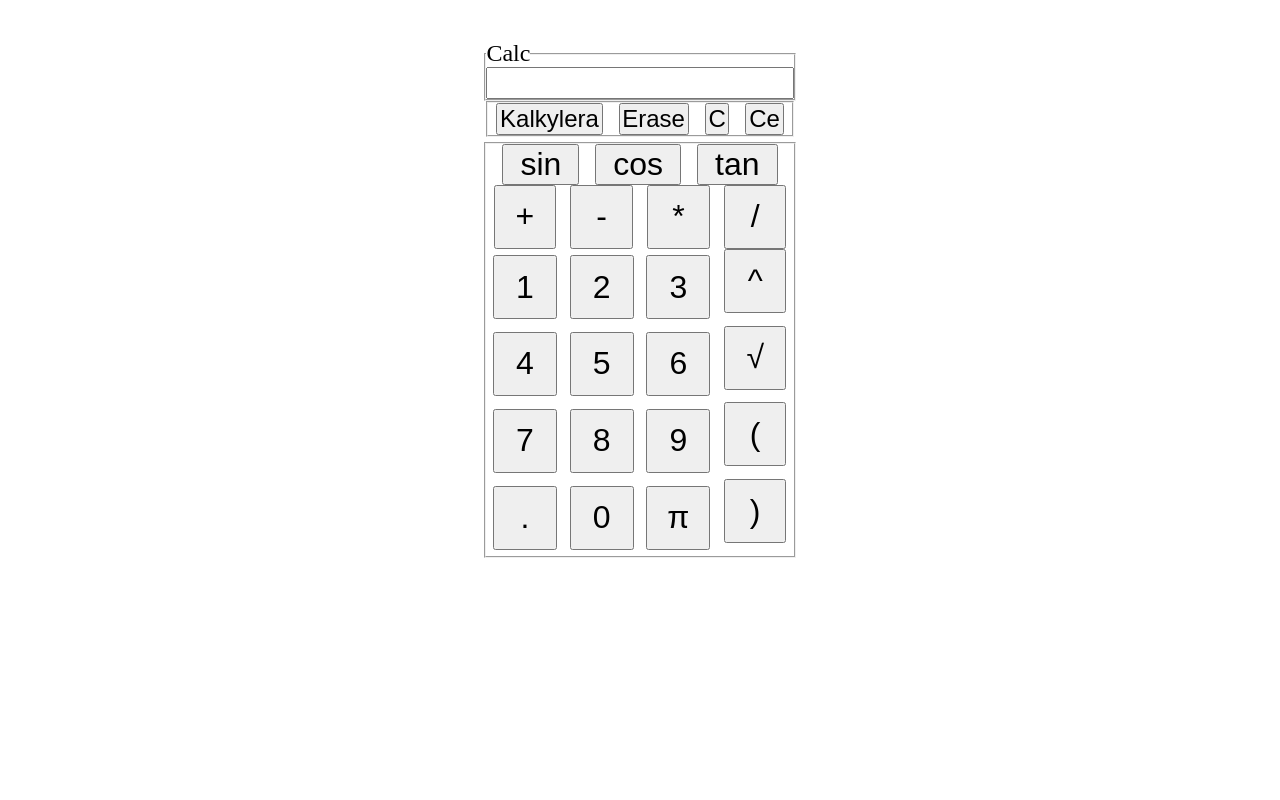
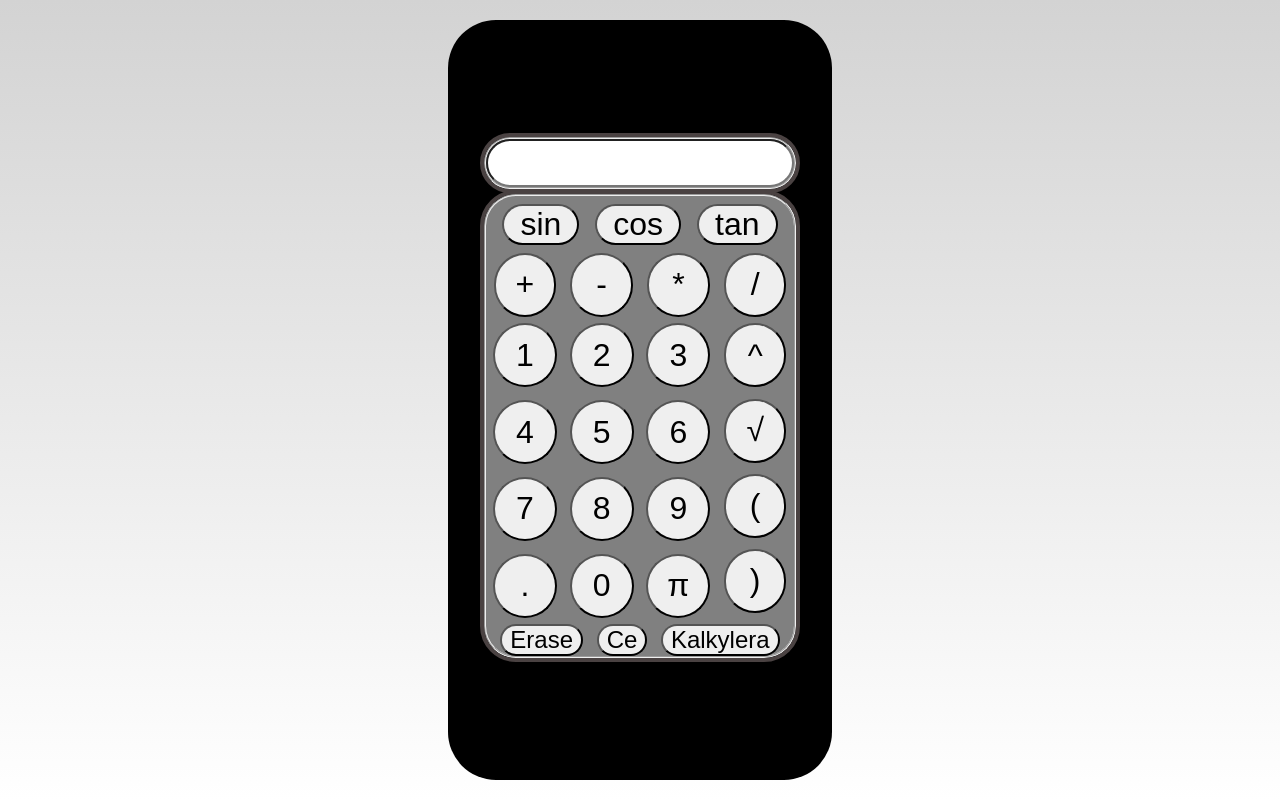
Before and after one commit to Neckora/kalkylator, a PHP site: page / in a window 1280 px wide. Run offline with PHP 8.4, Linux system fonts and the light colour scheme; some libraries are stand-ins or nearby versions.

Commit message:
final draft for css

```diff
--- a/index.php
+++ b/index.php
@@ -13,25 +13,17 @@
     <main class="calcylator">
         <div class="center">
             <fieldset class="calc">
-                <legend>Calc</legend>
                 <input type="text" id="toCalc">
             </fieldset>
         </div>
-        <div class="center">
-            <fieldset class="function">
-                <button class="functions" id="button">Kalkylera</button>
-                <button class="functions" id="erase">Erase</button>
-                <button class="functions"id="Reset">C</button>
-                <button class="functions" id="Fullreset">Ce</button>
-            </fieldset>
-        </div>
-        <div class="center">
-            <fieldset class="inputs">
+        <fieldset class="inputs">
+            <div class="center">
                 <div class="divideTrig">
                     <button class="trig">sin</button>
                     <button class="trig">cos</button>
                     <button class="trig">tan</button>
                 </div>
+            </div>
                 <div class="dividerMethodsSimple">
                     <button id="add" class="method">+</button>
                     <button id="sub" class="method">-</button>
@@ -60,8 +52,14 @@
                         <button id ="parR" class="method">)</button>
                     </div>
                 </div>
-            </fieldset>
-        </div>
+                <div class="center">
+                    <div class="function">
+                        <button class="functions" id="erase">Erase</button>
+                        <button class="functions" id="Fullreset">Ce</button>
+                        <button class="functions" id="button">Kalkylera</button>
+                    </div>
+                </div>
+        </fieldset>
     </main>
 </body>
 </html>
--- a/style.css
+++ b/style.css
@@ -12,29 +12,46 @@ body{
     place-content: center;
     height: 100dvh;
     width: 100dvw;
+    background: linear-gradient(lightgray, white);
+}
+fieldset{
+    background: gray;
+    border-radius: 2rem;
+    outline: 0.3rem solid rgb(74, 66, 66);
+    outline-offset: -0.3;
 }
 main{
-    height: 90dvh;
-    width: 20dvw;
+    height: 95dvh;
+    width: 30dvw;
+    background: black;
+    display: grid;
+    place-content: center;
+    border-radius: 3rem;
 }
-input{
-    font-size: 1.5rem;
+button{
+    border-radius: 2rem;
 }
 .calc{
     width: var(--uni_width);
 }
 input{
     width: var(--uni_width);
+    font-size: 1.5rem;
+    border-radius: 2rem;
+    height: 3rem;
 }
-.function{
+.calc{
     width: var(--uni_width);
     display: grid;
-    grid-template-columns: repeat(4, auto);
+    place-content: center;
+    grid-template-columns: repeat(3, auto);
 }
 .functions{
     font-size: 1.5rem;
-    margin-left: 0.5rem;
-    margin-right: 0.5rem;
+    padding-left: 0.5rem;
+    padding-right: 0.5rem;
+    margin-left: 0.3rem;
+    margin-right: 0.3rem;
 }
 .inputs{
     margin: 0.3rem;
@@ -59,6 +76,7 @@ input{
 .dividerMethodsAdvanced{
     display: grid;
     grid-template-columns: repeat(1, auto);
+    margin-top: 0.4rem;
 }
 .dividerNumbers{
     display: grid;
@@ -83,8 +101,7 @@ input{
 }
 .trig{
     font-size: 2rem;
-    margin-left: 0.5rem;
-    margin-right: 0.5rem;
+    margin: 0.5rem;
     padding-left: 1rem;
     padding-right: 1rem;
 }
```
Also changed, not shown: README.md.
